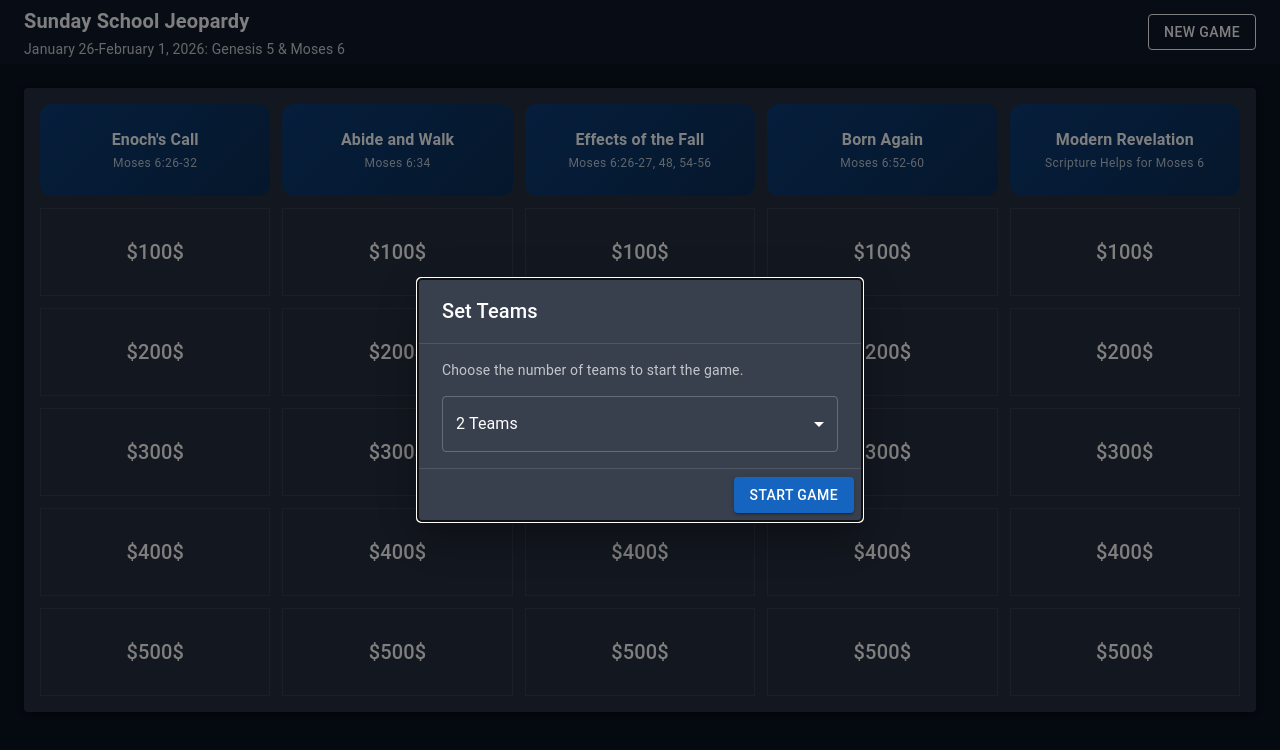
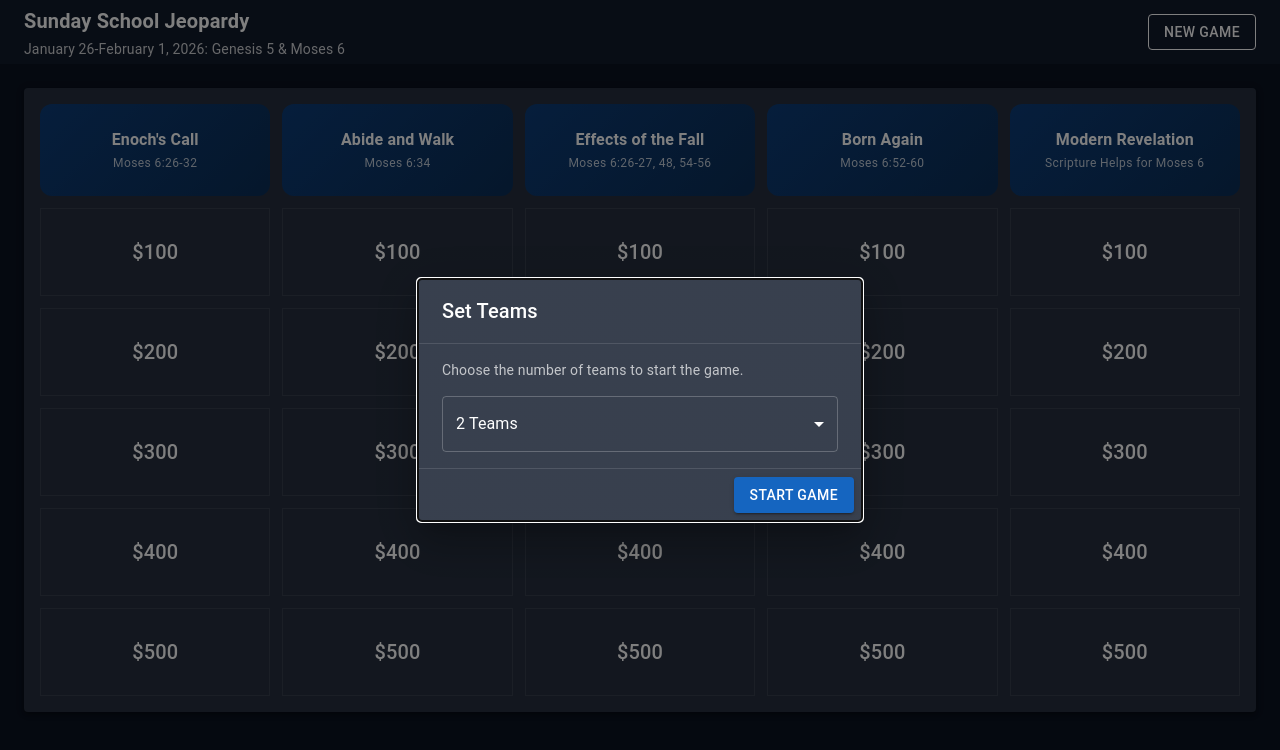
Before and after one commit to swainn/jeopoardy, a React (Vite) app: page / in a window 1280 px wide. Shown: the top 750 px of the page. Built offline with nearby package versions, Linux system fonts and the light colour scheme; some icons are missing.

Commit message:
Cleaned up a bit

```diff
--- a/src/App.jsx
+++ b/src/App.jsx
@@ -474,7 +474,7 @@ function App() {
                           <Typography variant="h6" className="cell-value">
                             {answered
                               ? 'Answered'
-                              : `$${question.value}$${
+                              : `$${question.value}${
                                   showDailyDoubleMarkers && isDailyDoubleCell
                                     ? ' •'
                                     : ''
@@ -502,6 +502,7 @@ function App() {
           <Box sx={{ display: 'flex', alignItems: 'center', width: '100%' }}>
             <Typography variant="h6" sx={{ fontWeight: 700 }}>
               {selectedCategory?.name}
+              {isDailyDouble ? ' • 🎉 Daily Double 🎉' : ''}
             </Typography>
             {selectedQuestion?.value && (
               <Chip
```
